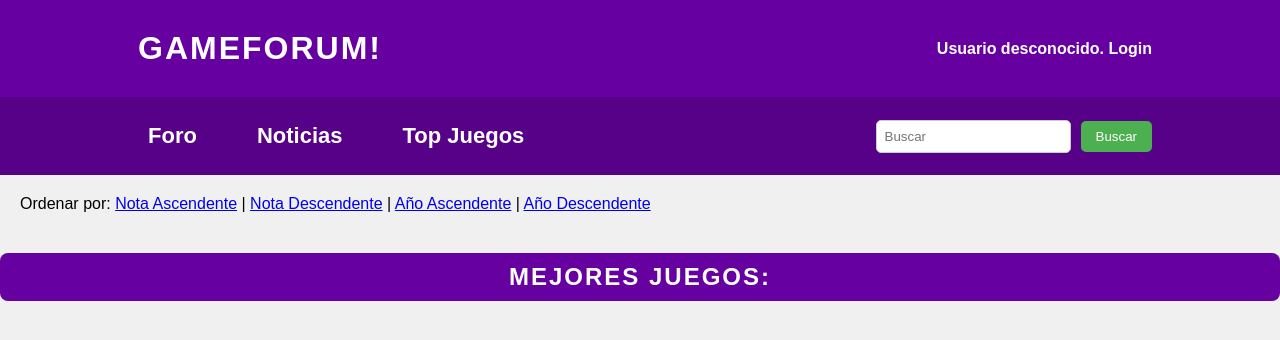
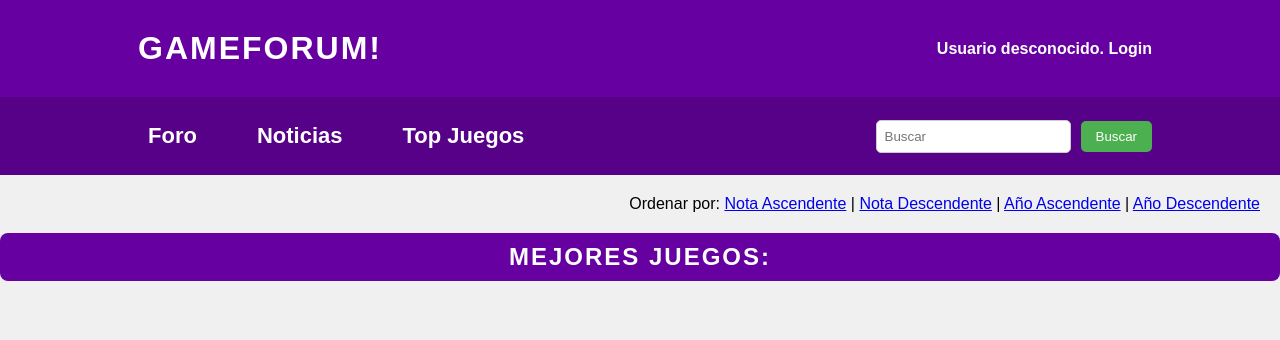
Before and after one commit to RaulAJ/GameForum-, a PHP site: page /topJuegos.php in a window 1280 px wide. Shown: the top 340 px of the page. Run offline with PHP 8.4, Linux system fonts and the light colour scheme; data that the repository does not hold is empty.

Commit message:
ultimos cambios css

```diff
--- a/css/juegos.css
+++ b/css/juegos.css
@@ -1,11 +1,16 @@
 .menu-ordenacion{
-    padding: 20px;
+    margin-bottom: 20px;
+    margin-left: 20px;
+    margin-right: 20px;
+    margin-top:20px;     /*queda mejor que con padding: 20px */
+    text-align: right;
 }
 
 .lista-juegos {
     display: flex;
     flex-wrap: wrap;
     gap: 20px;
+    padding: 20px;
 }
 
 .juego {
@@ -56,16 +61,16 @@
     display: inline-block;
     padding: 15px 30px; /* Aumentar el padding para hacer el botón más grande */
     font-size: 20px; /* Aumentar el tamaño del texto del botón */
-    background-color: #ff6600; /* Color de fondo más vistoso */
+    background-color: #4CAF50; /* Color de fondo más vistoso */
     color: #fff; /* Color del texto */
-    border: 2px solid #ff6600; /* Borde alrededor del botón */
+    border: 2px solid #4CAF50; /* Borde alrededor del botón */
     border-radius: 5px; /* Bordes redondeados */
     text-decoration: none; /* Quitar subrayado del enlace */
 }
 
 .button:hover {
-    background-color: #ff8533; /* Cambiar color de fondo al pasar el mouse */
-    border-color: #ff8533; /* Cambiar color del borde al pasar el mouse */
+    background-color: #4CAF50; /* Cambiar color de fondo al pasar el mouse */
+    border-color: #4CAF50; /* Cambiar color del borde al pasar el mouse */
 }
 
 /*Formulario*/
```
